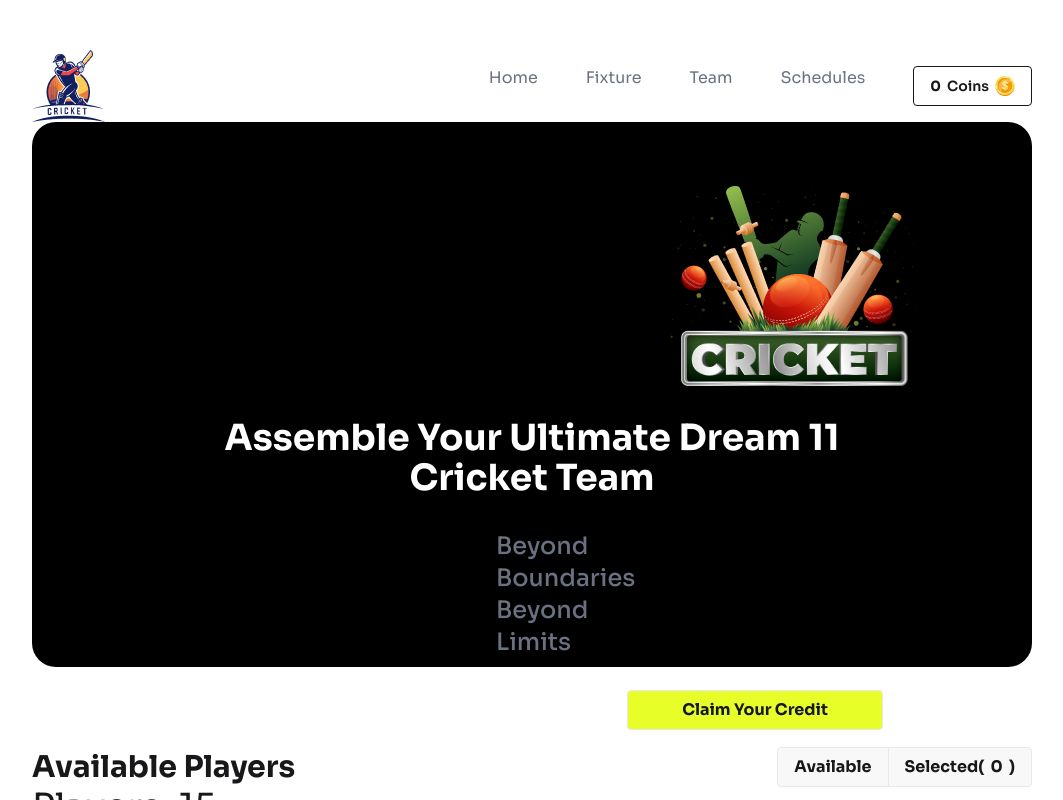
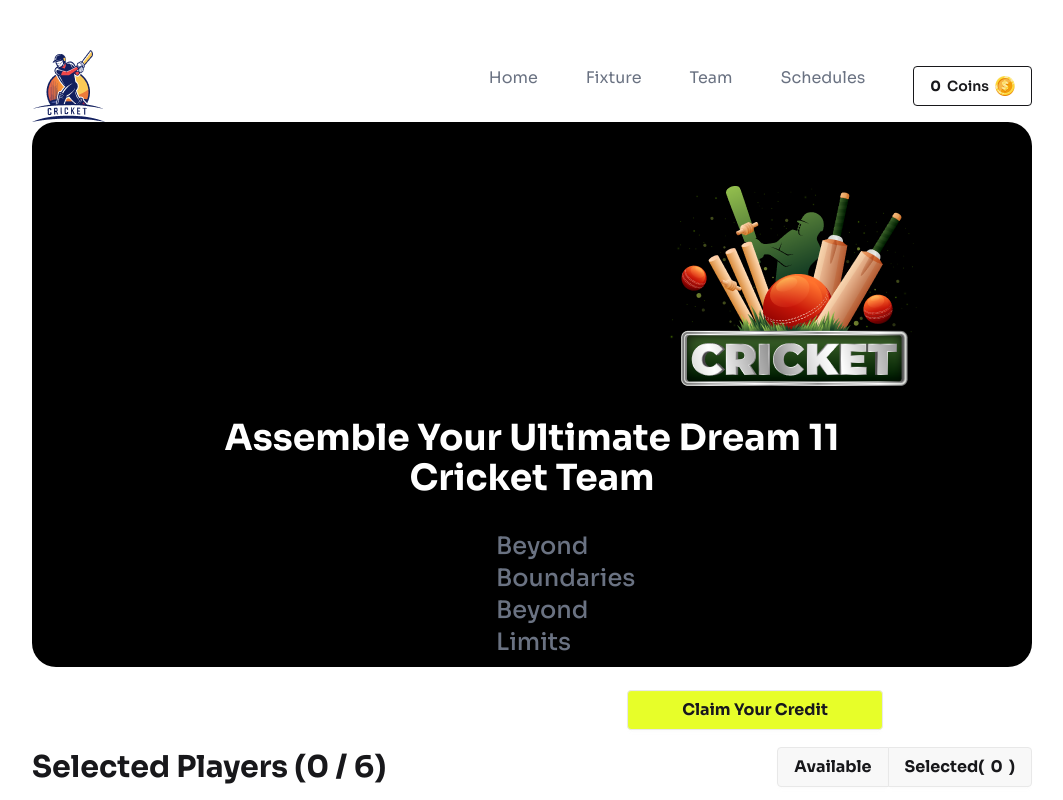
Before and after one commit to mohima-mimino11/bpl-dream-11-react, a React (Vite) app: page / in a window 1280 px wide. Both pictures are taken after a click on the button "Available". Shown: the top 800 px of the page, without its empty margins (108-1171 px from the left). Built offline with nearby package versions, Linux system fonts and the light colour scheme.

Commit message:
selected players stats updated correctly

```diff
--- a/src/App.jsx
+++ b/src/App.jsx
@@ -4,11 +4,14 @@ import './App.css'
 import Banner from './components/Banner/Banner'
 import Navbar from './components/Navbar/Navbar'
 import AvailablePlayers from './components/AvailablePlayer/AvailablePlayers';
+import SelectedPlayers from './components/SelectedPlayer/SelectedPlayers';
+// import SelectedPlayers from './components/SelectedPlayer/SelectedPlayers';
 
 function App() {
   const [credit, setCredit] = useState(0);
   const [playerNum, setPlayerNum] = useState(0)
   const [players, setPlayers] = useState([]);
+  const [selectedPlayers, setSelectedPlayers] = useState([]);
 
     useEffect(() =>{
       fetch('players.json')
@@ -22,8 +25,10 @@ function App() {
 
   }
 
-  const handleAddPlayer = (money) =>{
+  const handleAddPlayer = (money, player) =>{
     // console.log(playerNum);
+    const newPlayers = [...selectedPlayers, player];
+    setSelectedPlayers(newPlayers)
     if(credit !== 0){
       const newPlayerNum = playerNum + 1;
       setPlayerNum(newPlayerNum)
@@ -39,11 +44,37 @@ function App() {
 
   }
 
+  const handleToggleButton = () =>{
+    console.log('toggle clicked');
+    const selectedPlayersBtn = document.getElementById('selected-btn');
+    const availablePlayersBtn = document.getElementById('available-btn');
+    const selectedContainer = document.getElementById('selected-containter');
+    const availableContainer = document.getElementById('available-container');
+    if(selectedPlayersBtn){
+      selectedContainer.classList.remove('hidden');
+      availableContainer.classList.add('hidden');
+    }else if(availablePlayersBtn){
+      selectedContainer.classList.add('hidden');
+
+    }
+
+  }
+
+
   return (
     <>
      <Navbar  credit={credit} ></Navbar>
      <Banner handleAddToCredit={handleAddToCredit}  ></Banner>
-     <AvailablePlayers players={players} credit={credit} handleAddPlayer={handleAddPlayer} playerNum={playerNum}></AvailablePlayers>
+     <AvailablePlayers players={players}
+     credit={credit}
+     handleAddPlayer={handleAddPlayer}
+     playerNum={playerNum}
+     handleToggleButton={handleToggleButton}
+     ></AvailablePlayers>
+     <SelectedPlayers selectedPlayers={selectedPlayers}
+     playerNum={playerNum}
+     handleToggleButton={handleToggleButton}
+     ></SelectedPlayers>
     </>
   )
 }
--- a/src/components/AvailablePlayer/AvailablePlayers.jsx
+++ b/src/components/AvailablePlayer/AvailablePlayers.jsx
@@ -1,23 +1,17 @@
-import React, { useEffect, useState } from 'react'
+
 import PropTypes from 'prop-types'
 import PlayerAvailable from '../PlayerAvailable/PlayerAvailable';
+// import SelectedPlayers from '../SelectedPlayer/SelectedPlayers';
 
-const AvailablePlayers = ({players, credit, handleAddPlayer, playerNum }) => {
-  // const [players, setPlayers] = useState([]);
+const AvailablePlayers = ({players, credit, handleAddPlayer, playerNum, handleToggleButton }) => {
 
-  // useEffect(() =>{
-  //   fetch('players.json')
-  //     .then(res => res.json()
-  //     .then(data => setPlayers(data))
-  //   )
-  // }, [])
   return (
-    <div className='mt-20 mx-[140px]'>
+    <div className='mt-20 mx-[140px]' id='available-container'>
       <div className='flex items-center justify-between'>
         <h3 className="text-3xl font-bold">Available Players</h3>
         <div className="join join-vertical lg:join-horizontal">
-          <button className="btn join-item text-base font-bold">Available</button>
-          <button className="btn join-item text-base font-bold">Selected(<span className='text-base font-bold'>{playerNum}</span>)</button>
+          <button className="btn join-item text-base font-bold" onClick={() =>handleToggleButton()} id="available-btn">Available</button>
+          <button className="btn join-item text-base font-bold" >Selected(<span className='text-base font-bold'>{playerNum}</span>)</button>
 
         </div>
 
@@ -36,6 +30,10 @@ const AvailablePlayers = ({players, credit, handleAddPlayer, playerNum }) => {
 }
 
 AvailablePlayers.propTypes = {
+  players : PropTypes.array,
+  credit: PropTypes.number,
+  handleAddPlayer: PropTypes.func,
+  playerNum: PropTypes.number
 
 }
 
--- a/src/components/Banner/Banner.jsx
+++ b/src/components/Banner/Banner.jsx
@@ -2,7 +2,7 @@ import './Banner.css';
 import bannerMain from '../../assets/banner-main.png'
 import PropTypes from 'prop-types'
 
-const Banner = ({handleAddToCredit, player}) => {
+const Banner = ({handleAddToCredit}) => {
 
   return (
     <div className='mx-[140px] h-[545px] bg-black rounded-3xl   banner '>
--- a/src/components/Navbar/Navbar.jsx
+++ b/src/components/Navbar/Navbar.jsx
@@ -3,6 +3,7 @@ import coin from '../../assets/dollar 1.png'
 
 const Navbar = ({credit}) => {
   // console.log(players);
+
   return (
     <div className='flex justify-between items-center px-[140px] pt-[50px]'>
       <div>
--- a/src/components/PlayerAvailable/PlayerAvailable.jsx
+++ b/src/components/PlayerAvailable/PlayerAvailable.jsx
@@ -12,16 +12,7 @@ const PlayerAvailable = ({player, credit, handleAddPlayer}) => {
     }
 
   };
-  // const handleAddPlayer = (playerNum) =>{
-  //   console.log(playerNum);
 
-  //     if(playerNum >= 6){
-  //       return toast.warn('Cannot Add More Players!', {
-  //         position: 'top-center',
-  //       });
-  //     }
-  //     return playerNum++;
-  // }
 
   return (
     <div>
@@ -51,7 +42,7 @@ const PlayerAvailable = ({player, credit, handleAddPlayer}) => {
           </div>
           <div className="flex justify-between items-center" >
             <p className="text-base font-semibold">Price: {bidding_price}</p>
-            <button className="btn btn-outline" onClick={() => {topCenter(); handleAddPlayer(bidding_price)}}>Choose Player</button>
+            <button className="btn btn-outline" onClick={() => {topCenter(); handleAddPlayer(bidding_price, player)}}>Choose Player</button>
             <ToastContainer></ToastContainer>
           </div>
         </div>
@@ -62,7 +53,9 @@ const PlayerAvailable = ({player, credit, handleAddPlayer}) => {
 }
 
 PlayerAvailable.propTypes = {
-  player: PropTypes.object.isRequired
+  player: PropTypes.object.isRequired,
+  credit: PropTypes.number,
+  handleAddPlayer: PropTypes.func
 }
 
 export default PlayerAvailable
--- /dev/null
+++ b/src/components/PlayerSelected/PlayerSelected.jsx
@@ -0,0 +1,30 @@
+import React from 'react'
+import PropTypes from 'prop-types'
+import { AiOutlineDelete } from "react-icons/ai";
+
+const PlayerSelected = ({player}) => {
+  const {name, batting_type, image} = player;
+  return (
+    <div className='mt-10'>
+      <div className='flex-col justify-center'>
+          <div className='bg-white  border border-solid border-[#D9D9D9] flex justify-between items-center'>
+              <div className='flex gap-4 '>
+                <img src={image} className='w-[80px] h-[80px] rounded-2xl my-6 ml-6 '  alt="" />
+                <div>
+                  <h4 className="text-2xl font-semibold mt-8">{name}</h4>
+                  <p className="text-base text-gray-500 mb-8">{batting_type}</p>
+                </div>
+              </div>
+              <AiOutlineDelete className='mr-6 w-[24px] h-[24px] text-[#F14749]'></AiOutlineDelete>
+          </div>
+      </div>
+
+    </div>
+  )
+}
+
+PlayerSelected.propTypes = {
+
+}
+
+export default PlayerSelected
--- a/src/components/SelectedPlayer/SelectedPlayers.jsx
+++ b/src/components/SelectedPlayer/SelectedPlayers.jsx
@@ -1,9 +1,24 @@
 
 import PropTypes from 'prop-types'
+import PlayerSelected from '../PlayerSelected/PlayerSelected'
 
-const SelectedPlayers = ({}) => {
+const SelectedPlayers = ({selectedPlayers, playerNum, handleToggleButton}) => {
   return (
-    <div>
+    <div className='mt-20 mx-[140px] hidden' id='selected-containter'>
+      <div className='flex items-center justify-between'>
+         <h3 className="text-3xl font-bold">Selected Players (<span>{playerNum}</span> / 6)</h3>
+         <div className="join join-vertical lg:join-horizontal">
+          <button className="btn join-item text-base font-bold" >Available</button>
+          <button className="btn join-item text-base font-bold" onClick={() =>handleToggleButton()} id="selected-btn">Selected(<span className='text-base font-bold'>{playerNum}</span>)</button>
+
+        </div>
+      </div>
+      <div className='mt-9'>
+        {
+          selectedPlayers.map((player)=> <PlayerSelected key={player.playerId} player={player}></PlayerSelected>  )
+        }
+
+      </div>
 
     </div>
   )
```
Lines whose indentation alone changed are shown as unchanged.
